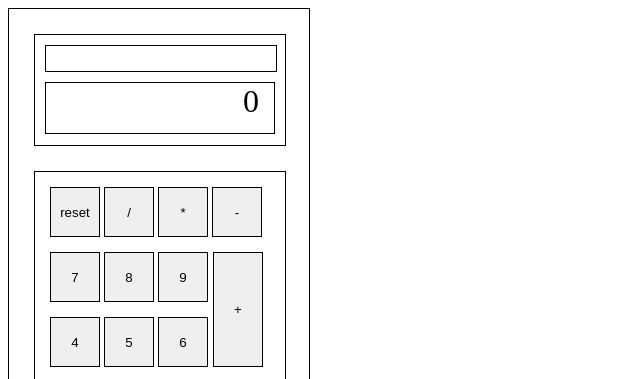
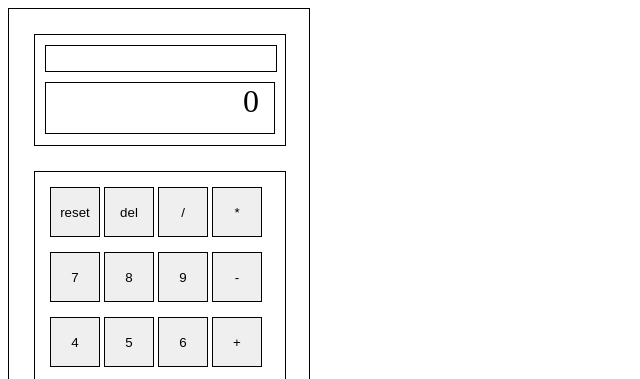
Before and after one commit to f-mental/5_calculator, a plain HTML site: page index.html in a window 1280 px wide. Shown: the top 379 px of the page, without its empty margins (0-640 px from the left). Drawn offline with Linux system fonts and the light colour scheme.

Commit message:
Add del button in calculator

```diff
--- a/index.html
+++ b/index.html
@@ -16,21 +16,22 @@
         </section>
         <section class="keyboard">
             <div class="row">
-                <input type="button" class="keys" value="reset"></input>
+                <input type="button" class="keys" value="reset">
+                <input type="button" class="keys" value="del">
                 <input type="button" class="keys" value="/">
                 <input type="button" class="keys" value="*">
-                <input type="button" class="keys" value="-">
             </div>
             <div class="row">
                 <input type="button" class="keys" value="7">
                 <input type="button" class="keys" value="8">
                 <input type="button" class="keys" value="9">
-                <input type="button" class="keys long" value="+">
+                <input type="button" class="keys" value="-">
             </div>
             <div class="row">
                 <input type="button" class="keys" value="4">
                 <input type="button" class="keys" value="5">
                 <input type="button" class="keys" value="6">
+                <input type="button" class="keys" value="+">
             </div>
             <div class="row">
                 <input type="button" class="keys" value="1">
```
